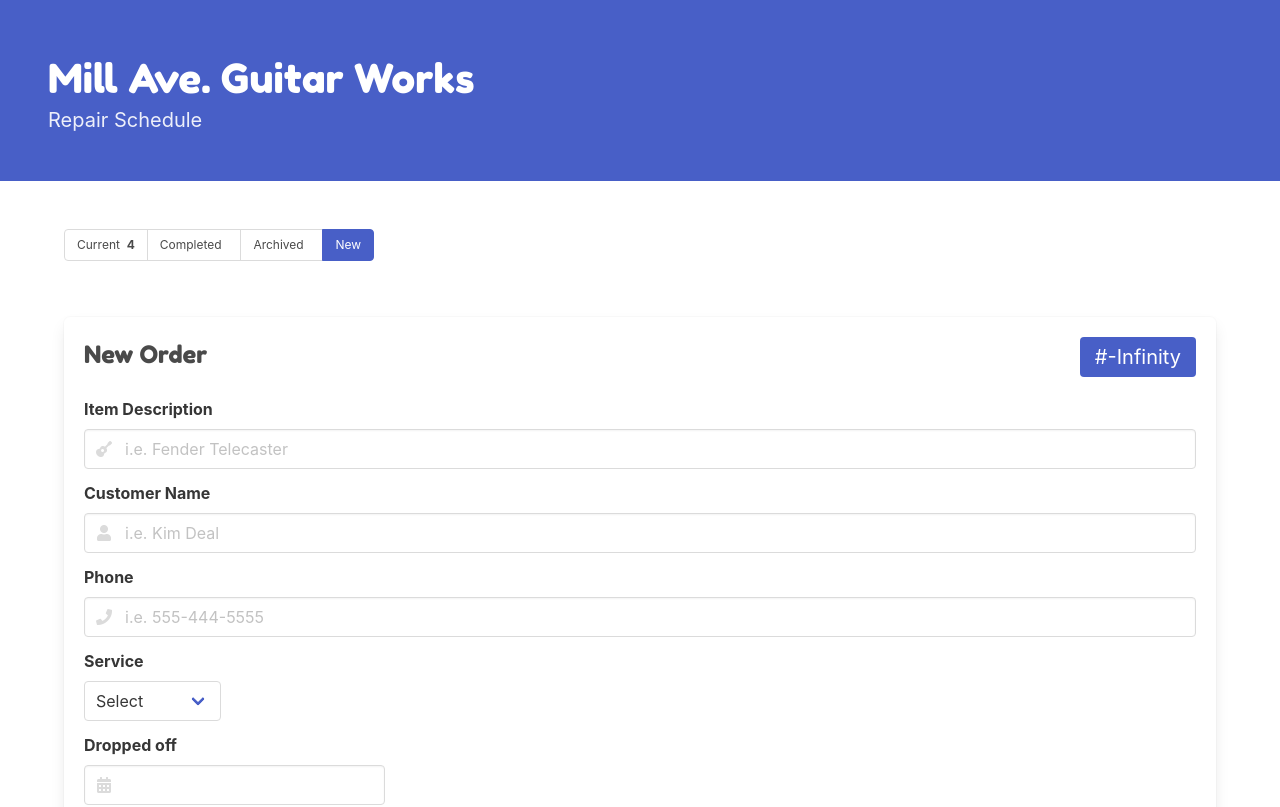
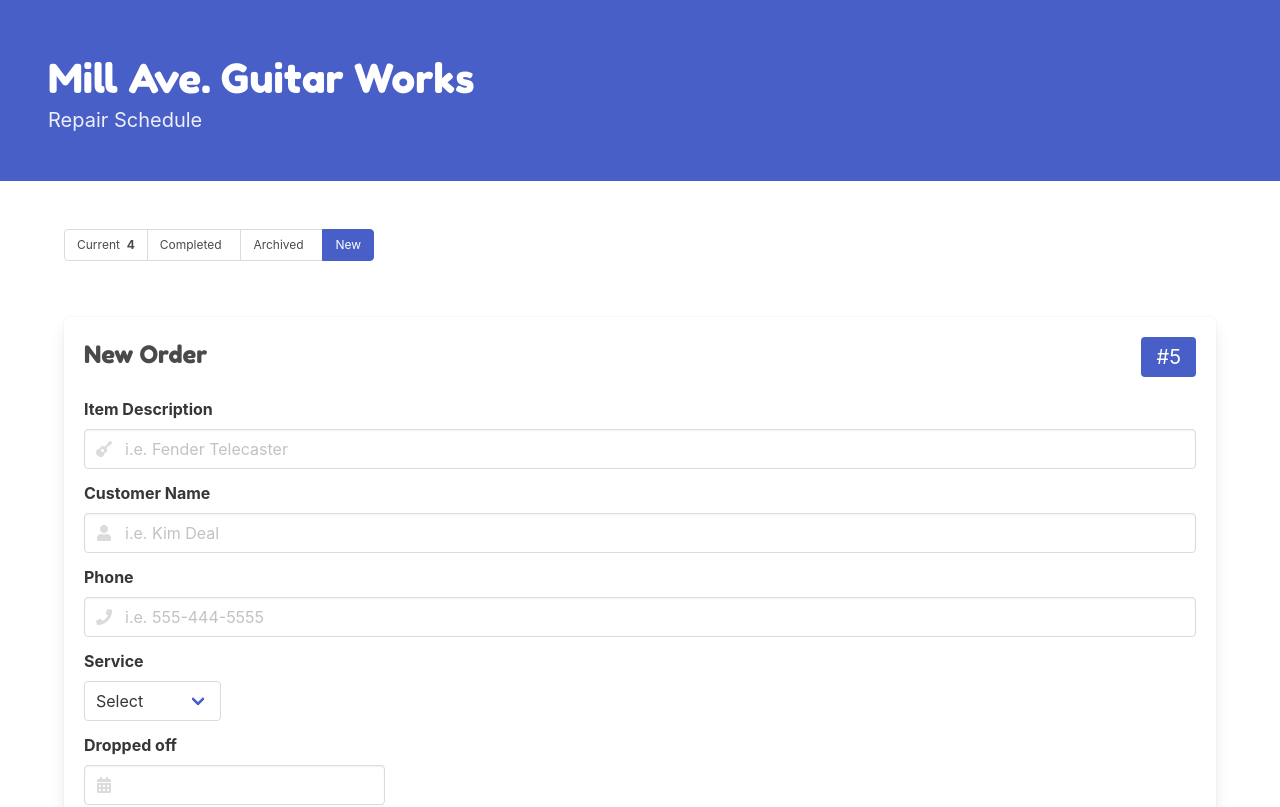
Before and after one commit to rcatwr/guitar-shop-app, a React (Create React App) app: page /new in a window 1280 px wide. Shown: the top 807 px of the page. Built offline with nearby package versions, Linux system fonts and the light colour scheme.

Commit message:
updated the redux orderSlice to add and update orders

```diff
--- a/package.json
+++ b/package.json
@@ -3,6 +3,7 @@
   "version": "0.1.0",
   "private": true,
   "dependencies": {
+    "@reduxjs/toolkit": "^1.5.1",
     "@testing-library/jest-dom": "^5.11.9",
     "@testing-library/react": "^11.2.5",
     "@testing-library/user-event": "^12.7.1",
--- a/src/App.js
+++ b/src/App.js
@@ -15,7 +15,8 @@ import SearchTool from "./components/SearchTool";
 import Nav from "./components/Nav";
 import OrderCard from "./components/OrderCard";
 import Form from "./components/Form";
-import ordersData from "./data/orders.json";
+//import ordersData from "./data/orders.json";
+import { useSelector } from "react-redux";
 import UpdateOrderModal from "./components/UpdateOrderModal";
 import DeleteConfirmModal from "./components/DeleteConfirmModal";
 
@@ -27,31 +28,37 @@ const App = () => {
   const [sortBy, setSortBy] = useState("orderId");
   const [sortDir, setSortDir] = useState("asc");
   const [searchTerm, setSearchTerm] = useState("");
-  const [orders, setOrders] = useState([]);
+  // need to get rid of this and use the redux store
+  const [ordersLocalState, setOrders] = useState([]);
+
+  //redux store
+  const orders = useSelector((state) => state.orders);
+  // make selectors here for all kindsa stuff
 
   useEffect(() => {
-    setOrders(ordersData);
+    setOrders(orders);
   }, []);
 
   // this callback handles two different form submissions
   // 1) if an order is a 'newOrder'
   // 2) if the order is being updated 'isUpdate'
-  const formSubmitted = (newOrder, isUpdate) => {
-    //callback spreads in the new order in Form
-    console.log("NEW ORDER:", newOrder, "order id:", newOrder.orderId);
-    if (isUpdate) {
-      // filter the order out
-      const updatedList = orders.filter(
-        (order) => order.orderId !== newOrder.orderId
-      );
-      console.log("updated:", updatedList);
-      // ...and pop it back in!
-      setOrders([...updatedList, newOrder]);
-    } else {
-      // add the new order in
-      setOrders([...orders, newOrder]);
-    }
-  };
+
+  // const formSubmitted = (newOrder, isUpdate) => {
+  //   //callback spreads in the new order in Form
+
+  //   if (isUpdate) {
+  //     // filter the order out
+  //     const updatedList = orders.filter(
+  //       (order) => order.orderId !== newOrder.orderId
+  //     );
+
+  //     // ...and pop it back in!
+  //     setOrders([...updatedList, newOrder]);
+  //   } else {
+  //     // add the new order in
+  //     setOrders([...orders, newOrder]);
+  //   }
+  // };
 
   const orderStatusUpdate = (id, trigger) => {
     // this handles the 'delete' button
@@ -192,7 +199,7 @@ const App = () => {
     <UpdateOrderModal
       orderToUpdate={orderToUpdate}
       updateOrderModal={updateOrderModal}
-      formSubmitted={formSubmitted}
+      // formSubmitted={formSubmitted}
     />
   ) : null;
 
@@ -238,7 +245,10 @@ const App = () => {
 
             <Route path="/new">
               <NewOrder>
-                <Form formSubmitted={formSubmitted} newOrderId={newOrderId} />
+                <Form
+                  // formSubmitted={formSubmitted}
+                  newOrderId={newOrderId}
+                />
               </NewOrder>
             </Route>
           </Switch>
--- a/src/components/Form.js
+++ b/src/components/Form.js
@@ -2,6 +2,8 @@ import { useState, useEffect } from "react";
 import serviceList from "../data/serviceList.json";
 import employeeList from "../data/employeeList.json";
 import { Redirect } from "react-router-dom";
+import { useDispatch } from "react-redux";
+import { createOrder, updateOrder } from "../redux/orderSlice";
 import DatePicker from "react-datepicker";
 import "react-datepicker/dist/react-datepicker.css";
 
@@ -23,6 +25,8 @@ const Form = (props) => {
     deleted: false,
     new: true,
   });
+
+  const dispatch = useDispatch();
 
   const {
     orderId,
@@ -74,15 +78,20 @@ const Form = (props) => {
 
   const handleSubmit = (e) => {
     e.preventDefault();
-    //set new to false on submit!
+    // set new to false on submit!
 
+    // update local state
     setOrder({ ...order, new: false });
 
     if (props.updateOrderModal) {
-      props.formSubmitted(order, true);
+      dispatch(updateOrder({ order }));
+      //props.formSubmitted(order, true);
+      // closes the modal
       props.updateOrderModal(false);
     } else {
-      props.formSubmitted(order, false);
+      dispatch(createOrder({ order }));
+      // instead of callback, lets send to dispatch
+      // props.formSubmitted(order, false);
       setRedirect(true);
     }
   };
--- a/src/index.js
+++ b/src/index.js
@@ -2,7 +2,12 @@ import React from "react";
 import ReactDOM from "react-dom";
 import "bulma/css/bulma.min.css";
 import App from "./App";
+import store from "./redux/store";
+import { Provider } from "react-redux";
 
-
-
-ReactDOM.render(<App />, document.querySelector("#root"));
+ReactDOM.render(
+  <Provider store={store}>
+    <App />
+  </Provider>,
+  document.querySelector("#root")
+);
--- /dev/null
+++ b/src/redux/orderSlice.js
@@ -0,0 +1,27 @@
+import { createSlice } from "@reduxjs/toolkit";
+import ordersData from "../data/orders.json";
+
+export const orderSlice = createSlice({
+  name: "orders",
+  initialState: ordersData,
+  reducers: {
+    createOrder: (state, action) => {
+      const order = action.payload.order;
+
+      state.push(order);
+    },
+    updateOrder: (state, action) => {
+      const order = action.payload.order;
+
+      const updatedOrder = state.find((item) => item.orderId === order.orderId);
+
+      const index = state.indexOf(updatedOrder);
+
+      state[index] = order;
+    },
+  },
+});
+
+export const { createOrder, updateOrder } = orderSlice.actions;
+
+export default orderSlice.reducer;
--- /dev/null
+++ b/src/redux/store.js
@@ -0,0 +1,8 @@
+import { configureStore } from "@reduxjs/toolkit";
+import orderReducer from "./orderSlice";
+
+export default configureStore({
+  reducer: {
+    orders: orderReducer,
+  },
+});
```
Also changed, not shown: src/components/OrderCard.js (+14 -10 lines), 1 other file (tests, documents, lock files or other folders).
